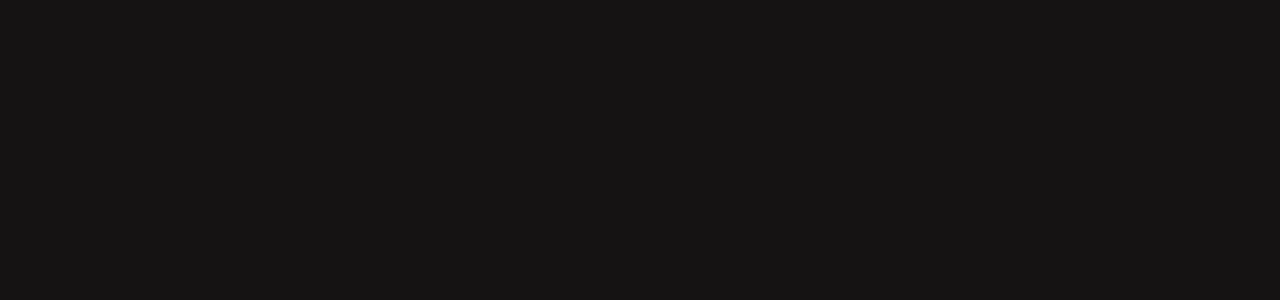
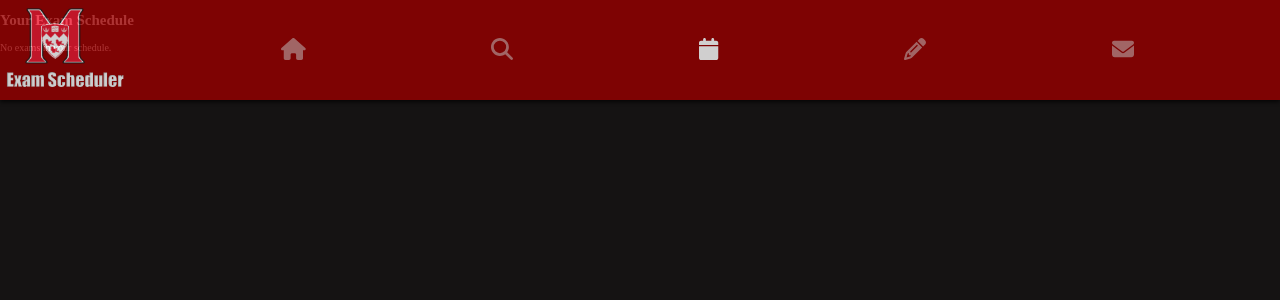
Before and after one commit to Erik-Cupsa/McGillExamSchedulerFrontEnd, a React (Create React App) app: page /calendar in a window 1280 px wide. Before the commit this address had no page. Shown: the top 300 px of the page. Built offline with nearby package versions, Linux system fonts and the light colour scheme.

Commit message:
Started work on Calendar access

```diff
--- a/package.json
+++ b/package.json
@@ -12,6 +12,7 @@
     "@testing-library/user-event": "^13.5.0",
     "animate.css": "^4.1.1",
     "axios": "^1.6.5",
+    "ical.js": "^1.5.0",
     "react": "^18.2.0",
     "react-country-flag": "^3.1.0",
     "react-dom": "^18.2.0",
--- a/src/App.js
+++ b/src/App.js
@@ -5,6 +5,7 @@
 import Home from "./components/Home";
 import Search from './components/Search';
 import DataHandling from './components/DataHandling';
+import Calendar from './components/Calendar';
 
 function App() {
   return (
@@ -14,6 +15,7 @@
           <Route index element={<Home />} />
           <Route path="search" element={<Search />} />
           <Route path="data" element={<DataHandling />} />
+          <Route path="calendar" element={<Calendar />} />
         </Route>
       </Routes>
     </>
--- /dev/null
+++ b/src/components/Calendar/index.js
@@ -0,0 +1,68 @@
+// Calendar.js
+
+import React, { useState, useEffect } from 'react';
+import ICAL from 'ical.js';
+
+const Calendar = () => {
+  const [selectedExams, setSelectedExams] = useState([]);
+
+  useEffect(() => {
+    // Load existing calendar from local storage on component mount
+    const storedCalendar = JSON.parse(localStorage.getItem('calendar')) || [];
+    setSelectedExams(storedCalendar);
+  }, []);
+
+  const handleRemoveExam = (examKey) => {
+    const updatedExams = selectedExams.filter((exam) => exam.examKey !== examKey);
+
+    // Update state and local storage with the new set of exams
+    setSelectedExams(updatedExams);
+    localStorage.setItem('calendar', JSON.stringify(updatedExams));
+  };
+
+  const handleExportCalendar = () => {
+    const jcalData = {
+      prodid: '//My Exam Calendar//EN',
+      events: selectedExams.map((exam) => ({
+        uid: exam.examKey,
+        summary: `${exam.course} - ${exam.exam_type}`,
+        start: exam.exam_start_time,
+        end: exam.exam_end_time,
+        description: `Room: ${exam.room}, Building: ${exam.building}`,
+      })),
+    };
+
+    const jcalStr = JSON.stringify(jcalData);
+    const jcalDataURI = `data:text/calendar;charset=utf-8,${encodeURIComponent(jcalStr)}`;
+
+    const link = document.createElement('a');
+    link.href = jcalDataURI;
+    link.download = 'exam_calendar.ics';
+    document.body.appendChild(link);
+    link.click();
+    document.body.removeChild(link);
+  };
+
+  return (
+    <div>
+      <h2>Your Exam Schedule</h2>
+      {selectedExams.length === 0 ? (
+        <p>No exams in your schedule.</p>
+      ) : (
+        <div>
+          <ul>
+            {selectedExams.map((exam) => (
+              <li key={exam.examKey}>
+                <strong>{exam.course}</strong> - {exam.exam_type} - {exam.exam_start_time} to {exam.exam_end_time}
+                <button onClick={() => handleRemoveExam(exam.examKey)}>Remove</button>
+              </li>
+            ))}
+          </ul>
+          <button onClick={handleExportCalendar}>Export to iCal</button>
+        </div>
+      )}
+    </div>
+  );
+};
+
+export default Calendar;
--- /dev/null
+++ b/src/components/Calendar/index.scss
@@ -0,0 +1,34 @@
+$primary-color: #3498db;
+$secondary-color: #2ecc71;
+$text-color: #333;
+
+// Basic styles for the calendar container
+div {
+  padding: 20px;
+  border: 1px solid $primary-color;
+  border-radius: 5px;
+  margin-top: 20px;
+
+  h2 {
+    color: $primary-color;
+    margin-bottom: 10px;
+  }
+
+  ul {
+    list-style-type: none;
+    padding: 0;
+    margin: 0;
+
+    li {
+      margin-bottom: 10px;
+    }
+
+    strong {
+      color: $secondary-color;
+    }
+  }
+
+  p {
+    color: $text-color;
+  }
+}
```
Also changed, not shown: 1 other file (tests, documents, lock files or other folders).
